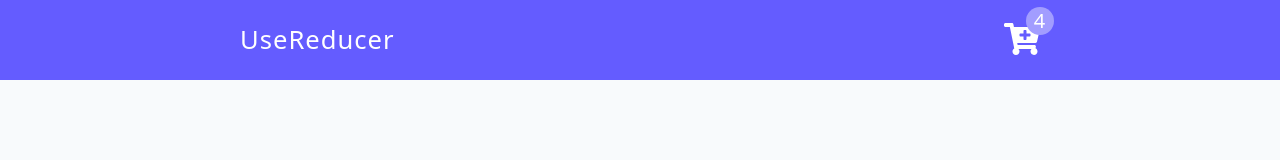
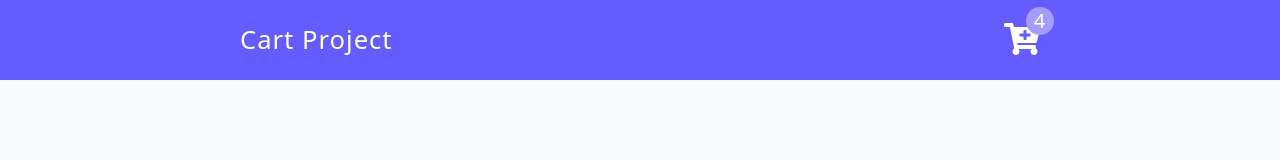
Before and after one commit to thebigbenn009/Cart-Application, a React (Vite) app: page / in a window 1280 px wide. Shown: the top 160 px of the page. Built offline with nearby package versions, Linux system fonts and the light colour scheme.

Commit message:
changed Project name

```diff
--- a/src/Navbar.jsx
+++ b/src/Navbar.jsx
@@ -5,7 +5,7 @@ const Navbar = () => {
   return (
     <nav>
       <div className="nav-center">
-        <h4>useReducer</h4>
+        <h4>Cart Project</h4>
         <div className="nav-container">
           <FaCartPlus className="cart-icon" />
           <div className="amount-container">
```
